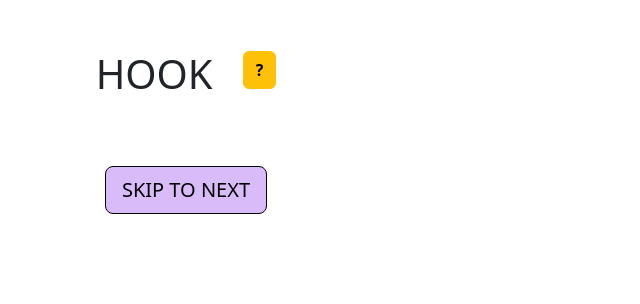
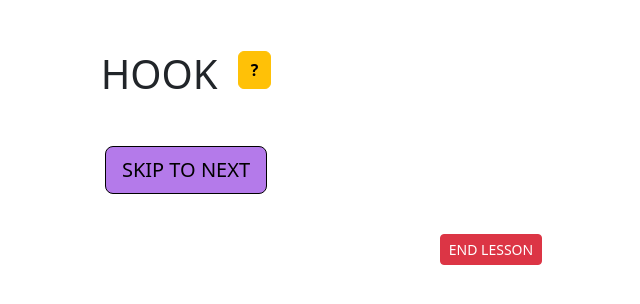
Before and after one commit to ndudar/Nudge, a React (Create React App) app: page /hook in a window 1280 px wide. Shown: the top 304 px of the page, without its empty margins (454-1094 px from the left). Built offline with nearby package versions, Linux system fonts and the light colour scheme.

Commit message:
feat: end lesson button currently no functionality

```diff
--- a/src/features/Hook/Hook.js
+++ b/src/features/Hook/Hook.js
@@ -8,12 +8,11 @@ function Hook() {
     alignItems: "center",
     justifyContent: "center",
     margin: "50px",
-    // flexDirection: "column",
-    gap: "30px"
+    gap: "20px"
   };
 
-  const buttonStyles = {
-    backgroundColor: "#D9BBF9",
+  const nextButtonStyles = {
+    backgroundColor: "#B47AEA",
     borderColor: "black",
     color: "black",
   }
@@ -23,12 +22,19 @@ function Hook() {
     height: "0"
   }
 
+  const quitButton = {
+    flexBasis: "50%"
+  }
+
   return (
     <div style={styles}>
       <h1>HOOK</h1>
       <InfoToast />
       <div style={split}></div>
-      <Button style={buttonStyles} size="lg">SKIP TO NEXT</Button>
+      <Button style={nextButtonStyles} size="lg">SKIP TO NEXT</Button>
+      <div style={split}></div>
+      <div style={quitButton}></div>
+      <Button variant="danger" size="sm">END LESSON</Button>
     </div>
   );
 }
```
